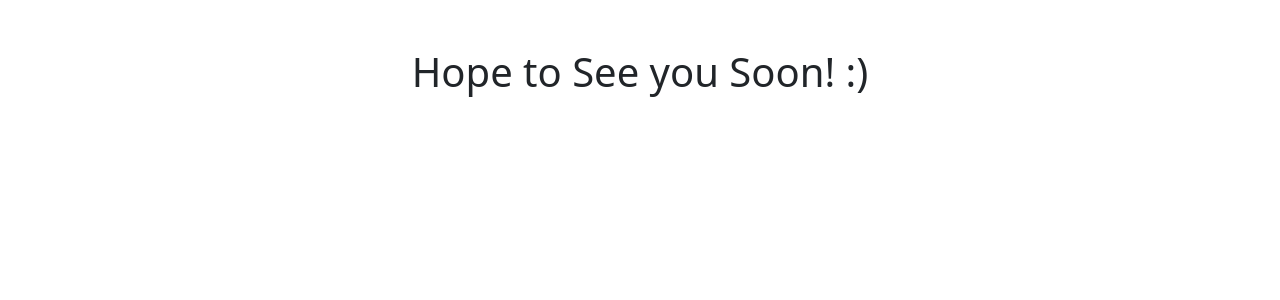
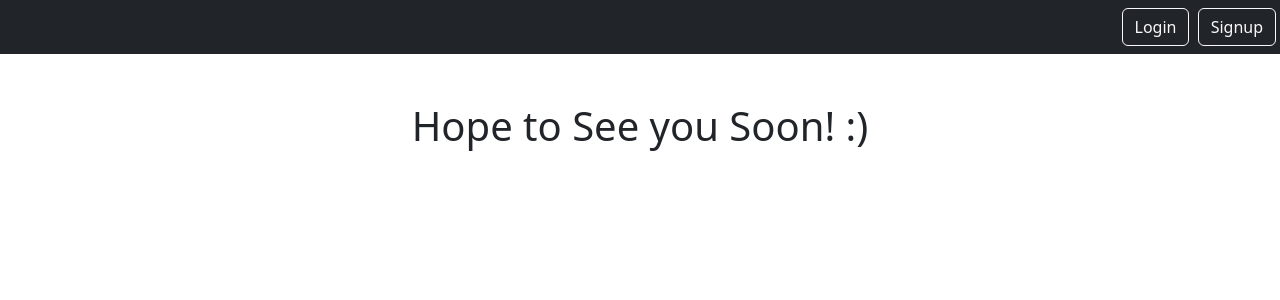
Before and after one commit to ankitzin/smartnotes, a Django app: page /logout in a window 1280 px wide. Shown: the top 300 px of the page. Run offline with Django 4.2, Linux system fonts and the light colour scheme.

Commit message:
Finished this full with small project Adding notes in proper user.

```diff
--- a/home/urls.py
+++ b/home/urls.py
@@ -6,5 +6,6 @@ urlpatterns = [
     path('home', views.HomeView.as_view(), name='home'),
     path('authorized', views.AuthorizedView.as_view()),
     path('login', views.LoginInterfaceView.as_view(), name='login'),
-    path('logout', views.LogoutInterfaceView.as_view(), name='logout')
+    path('logout', views.LogoutInterfaceView.as_view(), name='logout'),
+    path('signup', views.SignupView.as_view(), name='signup')
 ]
--- a/home/views.py
+++ b/home/views.py
@@ -1,11 +1,23 @@
-from django.shortcuts import render
+from django.contrib.auth.forms import UserCreationForm
+from django.shortcuts import render, redirect
 from django.http import HttpResponse
 from datetime import datetime
 from django.contrib.auth.decorators import login_required
 from django.views.generic import TemplateView
+from django.views.generic.edit import CreateView
 from django.contrib.auth.mixins import LoginRequiredMixin
 from django.contrib.auth.views import LoginView, LogoutView
 
+
+class SignupView(CreateView):
+    form_class = UserCreationForm
+    template_name = 'home/register.html'
+    success_url = '/smart/notes'
+
+    def get(self, request, *args, **kwargs):
+        if self.request.user.is_authenticated:
+            return redirect('notes.list')
+        return super().get(request, *args, **kwargs)
 
 class LoginInterfaceView(LoginView):
     template_name = 'home/login.html'
--- a/static/templates/base.html
+++ b/static/templates/base.html
@@ -7,6 +7,19 @@
 <!--    <link rel="stylesheet" type="text/css" href="{% static 'css/style.css' %}" >-->
 </head>
 <body>
+    <nav class="navbar navbar-dark bg-dark">
+        <div class="ms-auto">
+            {% if user.is_authenticated %}
+            <a href="{% url 'notes.list' %}" class="btn btn-outline-light me-1"> Home</a>
+            <a href="{% url 'notes.new' %}" class="btn btn-outline-light me-1"> Create</a>
+            <a href="{% url 'logout' %}" class="btn btn-outline-light me-1"> Logout</a>
+            {% else %}
+            <a href="{% url 'login' %}" class="btn btn-outline-light me-1"> Login</a>
+            <a href="{% url 'signup' %}" class="btn btn-outline-light me-1"> Signup</a>
+            {% endif %}
+
+        </div>
+    </nav>
     <div class="my-5 text-center container ">
         {% block content %}
         {% endblock %}
```
Also changed, not shown: home/templates/home/register.html (added, +8 -0 lines).
